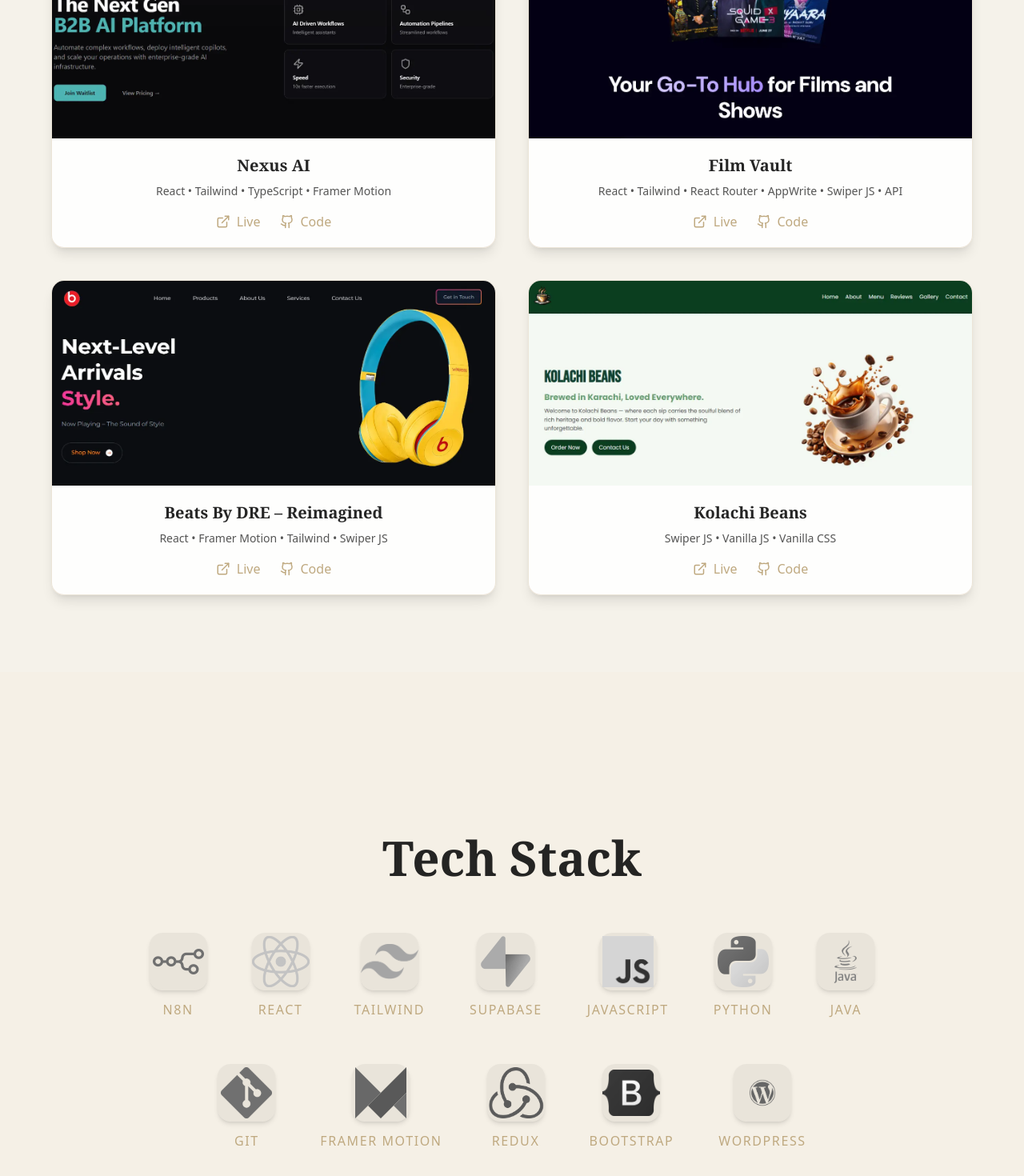
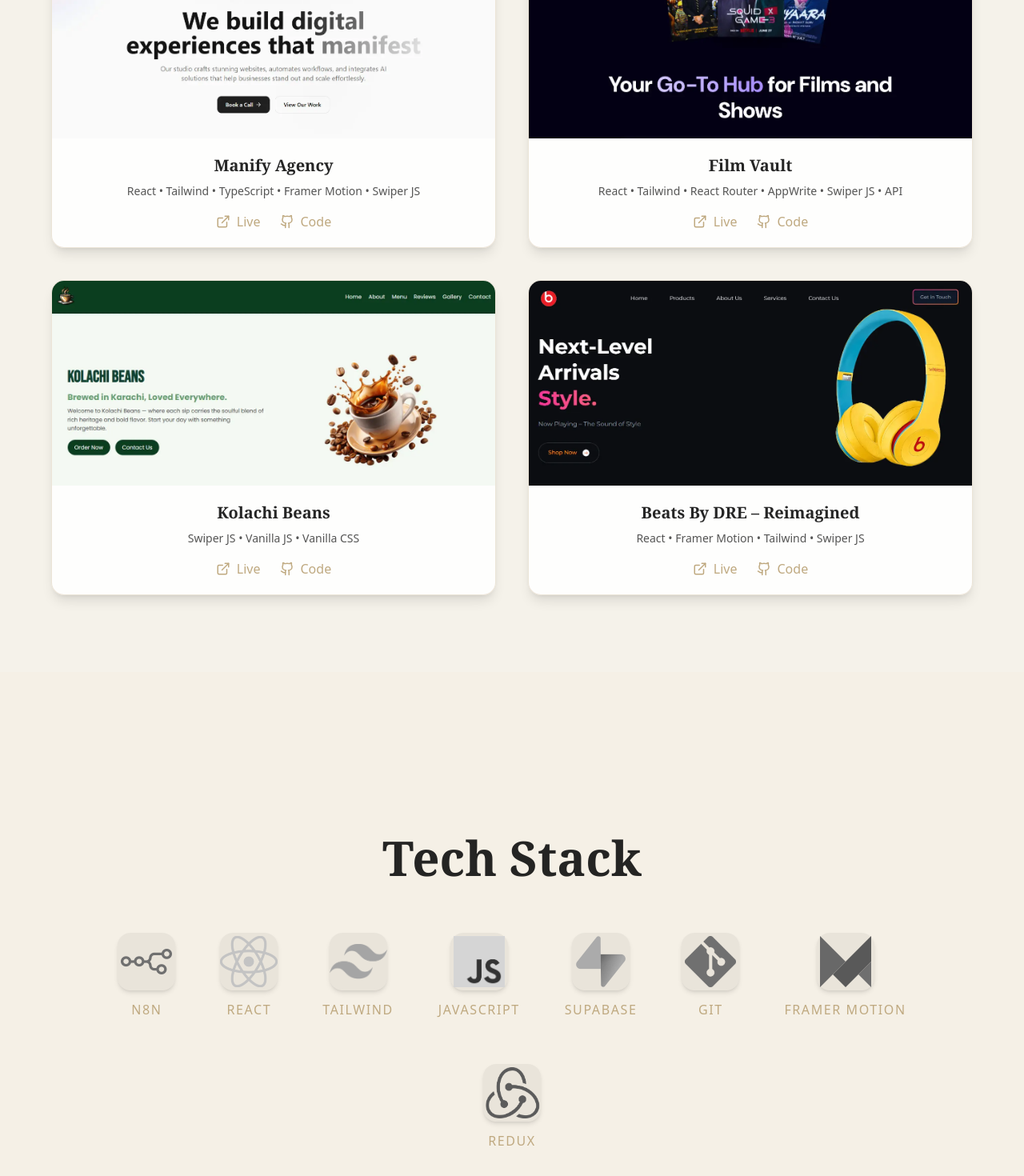
Before and after one commit to SalmanZulfiqarShaikh/Salman-Portfolio, a React (Vite) app: page / in a window 1280 px wide. Shown: the part 1610-3080 px from the top of the page at 80% size. Built offline with nearby package versions, Linux system fonts and the light colour scheme; a web font is replaced by a local one.

Commit message:
added new project!

```diff
--- a/src/sections/Projects.jsx
+++ b/src/sections/Projects.jsx
@@ -1,12 +1,12 @@
 import React, { useState, useEffect } from "react";
 import { motion } from "framer-motion";
 import { ExternalLink, Github } from "lucide-react";
-
+import manifyPhoto from "../assets/images/manify.webp";
 import kolachiBeansPhoto from "../assets/images/kolachibeans.webp";
 import FilmVaultPhoto from "../assets/images/filmVault.webp";
 import BeatsByDREPhoto from "../assets/images/beatsbydre.webp";
 import PakiQuizPhoto from "../assets/images/pakiquiz.webp";
-import clarityPhoto from "../assets/images/clarity.webp";
+import nexusAIPhoto from "../assets/images/nexusAI.webp";
 
 function Projects() {
   const [filter, setFilter] = useState("Featured");
@@ -21,11 +21,11 @@
 
   const projects = [
     {
-      name: "Nexus AI",
-      repo: "https://github.com/SalmanZulfiqarShaikh/nexus-ai",
-      liveLink: "https://nexus-ai-eight-pi.vercel.app/",
-      preview: clarityPhoto,
-      Stack: ["React", "Tailwind", "TypeScript", "Framer Motion",],
+      name: "Manify Agency",
+      repo: "https://github.com/SalmanZulfiqarShaikh/Manify-agency",
+      liveLink: "https://manify.vercel.app/",
+      preview: manifyPhoto,
+      Stack: ["React", "Tailwind", "TypeScript", "Framer Motion","Swiper JS"],
       type: ["Featured", "Frontend"],
     },
     {
@@ -37,6 +37,14 @@
       type: ["Featured", "Frontend"],
     },
     {
+      name: "Kolachi Beans",
+      repo: "https://github.com/SalmanZulfiqarShaikh/Kolachi-Beans",
+      liveLink: "https://kolachi-beans.vercel.app/",
+      preview: kolachiBeansPhoto,
+      Stack: ["Swiper JS", "Vanilla JS", "Vanilla CSS"],
+      type: ["Featured", "Frontend"],
+    },
+    {
       name: "Beats By DRE – Reimagined",
       repo: "https://github.com/SalmanZulfiqarShaikh/BeatsByDRE",
       liveLink: "https://beats-by-dre-nine.vercel.app/",
@@ -45,11 +53,11 @@
       type: ["Featured", "Frontend"],
     },
     {
-      name: "Kolachi Beans",
-      repo: "https://github.com/SalmanZulfiqarShaikh/Kolachi-Beans",
-      liveLink: "https://kolachi-beans.vercel.app/",
-      preview: kolachiBeansPhoto,
-      Stack: ["Swiper JS", "Vanilla JS", "Vanilla CSS"],
+      name: "Nexus AI",
+      repo: "https://github.com/SalmanZulfiqarShaikh/nexus-ai",
+      liveLink: "https://nexus-ai-eight-pi.vercel.app/",
+      preview: nexusAIPhoto,
+      Stack: ["React", "Tailwind", "TypeScript", "Framer Motion",],
       type: ["Featured", "Frontend"],
     },
     {
@@ -65,7 +73,7 @@
   const filteredProjects = projects
   .filter((p) => p.type.includes(filter))
   .slice(0, filter === "Featured" ? 4 : projects.length);
-  const filters = ["Featured", "Frontend", "Fullstack", "Agents", "Backend"];
+  const filters = ["Featured", "Fullstack", "Automations", "Agents", "Frontend"];
 
   return (
     <section
--- a/src/sections/Stack.jsx
+++ b/src/sections/Stack.jsx
@@ -21,15 +21,11 @@
     {name: "n8n", logo: n8n},
     { name: "React", logo: reactLogo },
     { name: "Tailwind", logo: tailwindLogo },
+    { name: "JavaScript", logo: jsLogo },
     {name: "Supabase", logo: supabase},
-    { name: "JavaScript", logo: jsLogo },
-    {name: "Python", logo: python},
-    {name: "Java", logo: java},
     { name: "Git", logo: gitLogo },
     { name: "Framer Motion", logo: framerLogo },
     { name: "Redux", logo: reduxLogo },
-    { name: "Bootstrap", logo: bootstrapLogo },
-    {name: "WordPress", logo: wordPress},
   ];
 
   return (
```
Also changed, not shown: src/assets/images/manify.webp (added), src/assets/images/nexusAI.webp (renamed from src/assets/images/clarity.webp).
